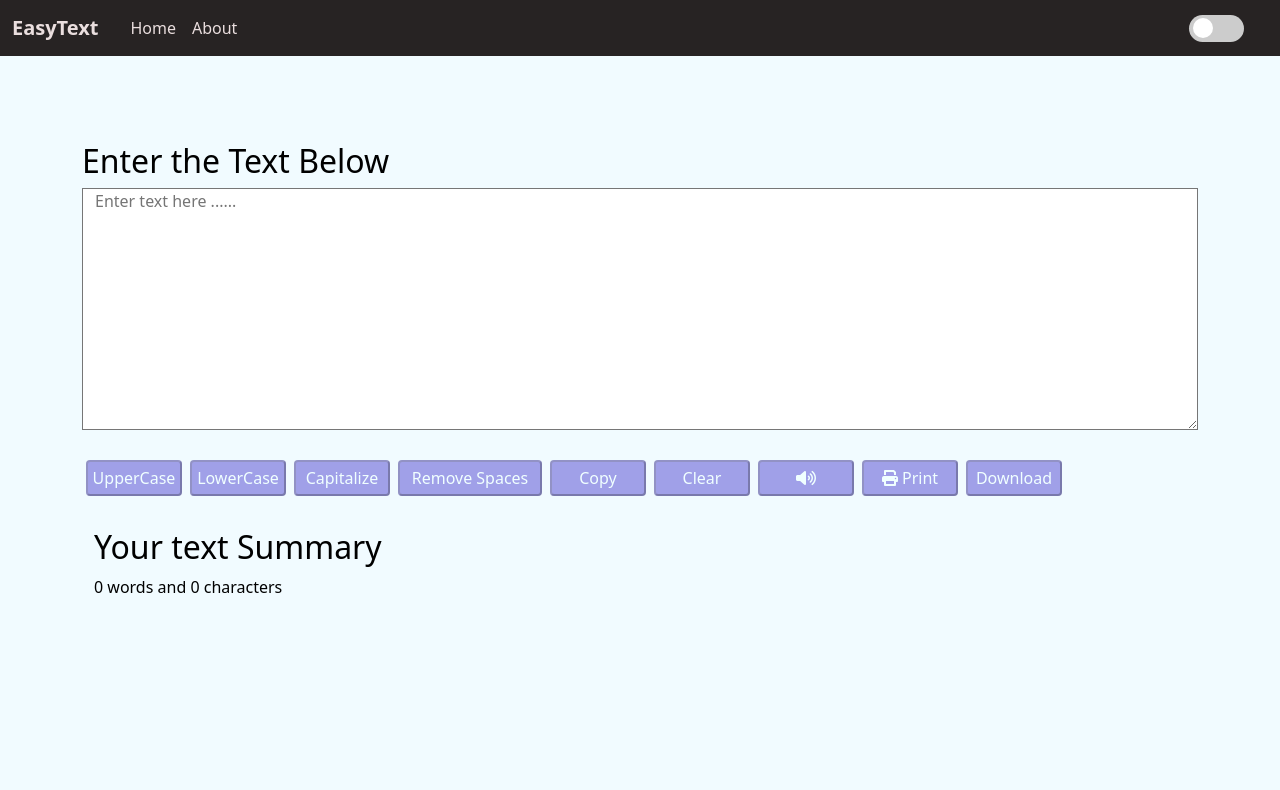
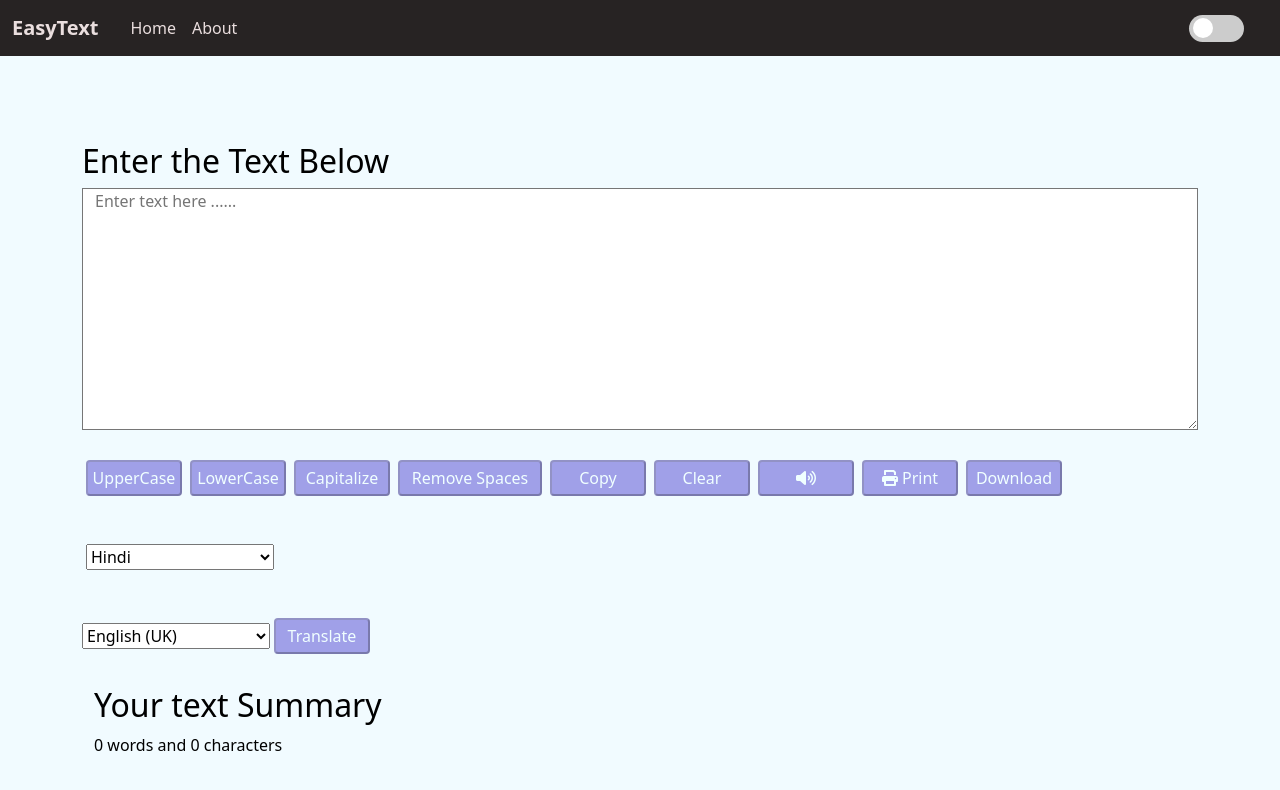
Before and after one commit to HaraPrasadTripathy/EasyText, a React (Create React App) app: page / in a window 1280 px wide. Shown: the top 790 px of the page. Built offline with nearby package versions, Linux system fonts and the light colour scheme.

Commit message:
Added Text Translation and Voice Features

```diff
--- a/package.json
+++ b/package.json
@@ -6,8 +6,12 @@
     "@testing-library/jest-dom": "^5.17.0",
     "@testing-library/react": "^13.4.0",
     "@testing-library/user-event": "^13.5.0",
+    "axios": "^1.7.7",
     "bootstrap": "^5.3.3",
+    "cld3": "^2.0.6",
+    "franc-min": "^6.2.0",
     "jspdf": "^2.5.1",
+    "language-detect": "^1.1.0",
     "react": "^18.2.0",
     "react-bootstrap": "^2.10.4",
     "react-dom": "^18.2.0",
--- a/src/Components/TextForm.js
+++ b/src/Components/TextForm.js
@@ -1,17 +1,65 @@
-import React, { useState } from "react";
+import React, { useState, useEffect } from "react";
 import { jsPDF } from "jspdf";
 import "../my-proj1.css";
 import "./Navbar";
-import { ToastContainer, toast } from 'react-toastify';
-import 'react-toastify/dist/ReactToastify.css';
+import { ToastContainer, toast } from "react-toastify";
+import "react-toastify/dist/ReactToastify.css";
+import { franc } from "franc-min";
+import axios from "axios";
+import { langMap, langMap1, languageOptions, languageOptions1 } from "../languageMappings";
+
+
+const getTextLanguageCode = (text) => {
+  const langCode = franc(text);
+  return langMap[langCode] || "en-US"; // Default to English if not found
+};
+
+// Function to translate text
+const translateText = async (text, targetLang) => {
+  const srcLang = langMap1[franc(text)]
+  console.log(franc(text));
+  const url = `https://api.mymemory.translated.net/get?q=${encodeURIComponent(
+    text
+  )}&langpair=${srcLang}|${targetLang}`;
+  try {
+    const response = await axios.get(url);
+    toast.success(`Successfully translated`);
+    return response.data.responseData.translatedText;
+  } catch (error) {
+    toast.error(error);
+    console.error("Translation error:", error);
+    return text;
+  }
+};
 
 export default function TextForm(props) {
   const [text, setText] = useState("");
+  const [voices, setVoices] = useState([]);
   const [showDropdown, setShowDropdown] = useState(false);
   const [isSpeaking, setIsSpeaking] = useState(false);
-  const [utterance, setUtterance] = useState(null); // Track the SpeechSynthesisUtterance instance
+  const [language, setLanguage] = useState("en-US");
+  const [targetLang, setTargetLang] = useState("en-US"); // Default target language for translation
 
   const isTextPresent = text.trim().length > 0;
+
+  useEffect(() => {
+    const fetchVoices = () => {
+      const synth = window.speechSynthesis;
+      const voices = synth.getVoices();
+      setVoices(voices);
+
+      // Listen for voice changes
+      synth.onvoiceschanged = () => {
+        setVoices(synth.getVoices());
+      };
+    };
+
+    fetchVoices();
+  }, []);
+
+  const checkVoiceAvailability = (languageCode) => {
+    return voices.some((voice) => voice.lang === languageCode);
+  };
 
   const UpperCaseEvent = () => {
     if (text === text.toUpperCase()) {
@@ -60,7 +108,6 @@ export default function TextForm(props) {
     let newText = "";
     setText(newText);
     props.alertfn("Success! Text has been cleared");
-
   };
 
   const CopyToClipboard = async () => {
@@ -74,22 +121,51 @@ export default function TextForm(props) {
   };
 
   const speakText = () => {
-    console.log(utterance);
+    const textLangCode = getTextLanguageCode(text);
+
+    if (!text.trim()) {
+      toast.error("Text is empty!");
+      return;
+    }
+
+    // Check if the text language is English and if so, bypass the compatibility check
+    const isTextEnglish = textLangCode === "en-US" || textLangCode === "en-GB";
+
+    // If the text is English, skip the compatibility check
+    if (!isTextEnglish && textLangCode !== language) {
+      toast.error(
+        "The selected language does not match the language of the text."
+      );
+      return;
+    }
+
+    if (!checkVoiceAvailability(language)) {
+      toast.error("Selected language voice not available!");
+      return;
+    }
+
     if (isSpeaking) {
-      window.speechSynthesis.cancel(); // Stop speaking
+      window.speechSynthesis.cancel();
       setIsSpeaking(false);
     } else {
-      const newUtterance = new SpeechSynthesisUtterance(text);
+      const utterance = new SpeechSynthesisUtterance(text);
+      utterance.lang = language;
 
-      // Event listener for when speech ends
-      newUtterance.onend = () => {
+      utterance.onend = () => {
         setIsSpeaking(false);
       };
 
-      setUtterance(newUtterance);
-      window.speechSynthesis.speak(newUtterance);
+      window.speechSynthesis.speak(utterance);
       setIsSpeaking(true);
     }
+  };
+
+  const handleLanguageChange = (e) => {
+    setLanguage(e.target.value);
+  };
+
+  const onchangefn = (event) => {
+    setText(event.target.value);
   };
 
   const printText = () => {
@@ -124,8 +200,13 @@ export default function TextForm(props) {
     // props.alertfn(`${format.toUpperCase()} File Downloaded`, "success");
   };
 
-  const onchangefn = (event) => {
-    setText(event.target.value);
+  const handleTargetLanguageChange = (e) => {
+    setTargetLang(e.target.value);
+  };
+
+  const handleTranslate = async () => {
+    const result = await translateText(text, targetLang);
+    setText(result); // Update text area with translated text
   };
 
   return (
@@ -230,6 +311,18 @@ export default function TextForm(props) {
           Download
         </button>
 
+        <select
+          id="language-select"
+          onChange={handleLanguageChange}
+          className="my-4 mx-1"
+        >
+          {languageOptions.map((lang) => (
+            <option key={lang.value} value={lang.value}>
+              {lang.label}
+            </option>
+          ))}
+        </select>
+
         {showDropdown && (
           <div
             className={`dropdown mt-1 ${
@@ -258,6 +351,22 @@ export default function TextForm(props) {
         )}
       </div>
 
+        <select value={targetLang} onChange={handleTargetLanguageChange}>
+          {languageOptions1.map((options)=>(
+            <option key={options.code} value={options.code}> {options.label} </option>
+          ))}
+        </select>
+
+      <button
+        className={`my-4 mx-1 ${
+          props.mode === "dark" ? "btnClassLight" : "btnClassDark"
+        }`}
+        onClick={handleTranslate}
+        disabled={!isTextPresent}
+      >
+        Translate
+      </button>
+
       <div className="container  my-2">
         <h2 style={{ color: props.mode === "dark" ? "black" : "white" }}>
           Your text Summary
@@ -268,9 +377,9 @@ export default function TextForm(props) {
         </p>
       </div>
       <ToastContainer
-      position="bottom-right"
-      autoClose={1200}
-      theme="colored"
+        position="bottom-right"
+        autoClose={1500}
+        theme="colored"
       />
     </>
   );
--- /dev/null
+++ b/src/languageMappings.js
@@ -0,0 +1,101 @@
+export const langMap = {
+  hi: "hi-IN", // Hindi
+  ta: "ta-IN", // Tamil
+  bn: "bn-IN", // Bengali
+  gu: "gu-IN", // Gujarati
+  mr: "mr-IN", // Marathi
+  ml: "ml-IN", // Malayalam
+  pa: "pa-IN", // Punjabi
+  kn: "kn-IN", // Kannada
+  or: "or-IN", // Odia
+  en: "en-US", // English (US)
+  fr: "fr-FR", // French (France)
+  es: "es-ES", // Spanish (Spain)
+  de: "de-DE", // German (Germany)
+  it: "it-IT", // Italian
+  pt: "pt-PT", // Portuguese (Portugal)
+  zh: "zh-CN", // Chinese (Mandarin)
+  ja: "ja-JP", // Japanese
+  ko: "ko-KR", // Korean
+  ru: "ru-RU", // Russian
+  ar: "ar-SA", // Arabic
+  tr: "tr-TR", // Turkish
+  nl: "nl-NL", // Dutch
+};
+
+export const langMap1 = {
+  hin: "hi", // Hindi
+  tam: "ta", // Tamil
+  ben: "bn", // Bengali
+  guj: "gu", // Gujarati
+  mar: "mr", // Marathi
+  mal: "ml", // Malayalam
+  pan: "pa", // Punjabi
+  kan: "kn", // Kannada
+  ori: "or", // Odia
+  eng: "en", // English (US)
+  enm: "en", // English (UK)
+  fra: "fr", // French (France)
+  spa: "es", // Spanish (Spain)
+  deu: "de", // German (Germany)
+  ita: "it", // Italian
+  por: "pt", // Portuguese (Portugal)
+  zho: "zh", // Chinese (Mandarin)
+  jpn: "ja", // Japanese
+  kor: "ko", // Korean
+  rus: "ru", // Russian
+  ara: "ar", // Arabic
+  tur: "tr", // Turkish
+  nld: "nl", // Dutch
+};
+
+export const languageOptions = [
+  { value: "hi-IN", label: "Hindi" },
+  { value: "ta-IN", label: "Tamil" },
+  { value: "bn-IN", label: "Bengali" },
+  { value: "gu-IN", label: "Gujarati" },
+  { value: "mr-IN", label: "Marathi" },
+  { value: "ml-IN", label: "Malayalam" },
+  { value: "pa-IN", label: "Punjabi" },
+  { value: "kn-IN", label: "Kannada" },
+  { value: "or-IN", label: "Odia" },
+  { value: "en-US", label: "English (US)" },
+  { value: "en-GB", label: "English (UK)" },
+  { value: "fr-FR", label: "French (France)" },
+  { value: "es-ES", label: "Spanish (Spain)" },
+  { value: "de-DE", label: "German (Germany)" },
+  { value: "it-IT", label: "Italian" },
+  { value: "pt-PT", label: "Portuguese (Portugal)" },
+  { value: "zh-CN", label: "Chinese (Mandarin)" },
+  { value: "ja-JP", label: "Japanese" },
+  { value: "ko-KR", label: "Korean" },
+  { value: "ru-RU", label: "Russian" },
+  { value: "ar-SA", label: "Arabic" },
+  { value: "tr-TR", label: "Turkish" },
+  { value: "nl-NL", label: "Dutch" },
+];
+
+export const languageOptions1 = [
+  { code: "en", label: "English (UK)" },
+  { code: "hi", label: "Hindi (India)" },
+  { code: "ta", label: "Tamil (India)" },
+  { code: "bn", label: "Bengali (India)" },
+  { code: "gu", label: "Gujarati (India)" },
+  { code: "mr", label: "Marathi (India)" },
+  { code: "ml", label: "Malayalam (India)" },
+  { code: "pa", label: "Punjabi (India)" },
+  { code: "kn", label: "Kannada (India)" },
+  { code: "or", label: "Odia (India)" },
+  { code: "fr", label: "French (France)" },
+  { code: "es", label: "Spanish (Spain)" },
+  { code: "de", label: "German (Germany)" },
+  { code: "it", label: "Italian (Italy)" },
+  { code: "pt", label: "Portuguese (Portugal)" },
+  { code: "zh", label: "Chinese (Mandarin)" },
+  { code: "ja", label: "Japanese (Japan)" },
+  { code: "ko", label: "Korean (Korea)" },
+  { code: "ru", label: "Russian (Russia)" },
+  { code: "ar", label: "Arabic (Saudi Arabia)" },
+  { code: "tr", label: "Turkish (Turkey)" },
+  { code: "nl", label: "Dutch (Netherlands)" },
+];
```
Also changed, not shown: 1 other file (tests, documents, lock files or other folders).
